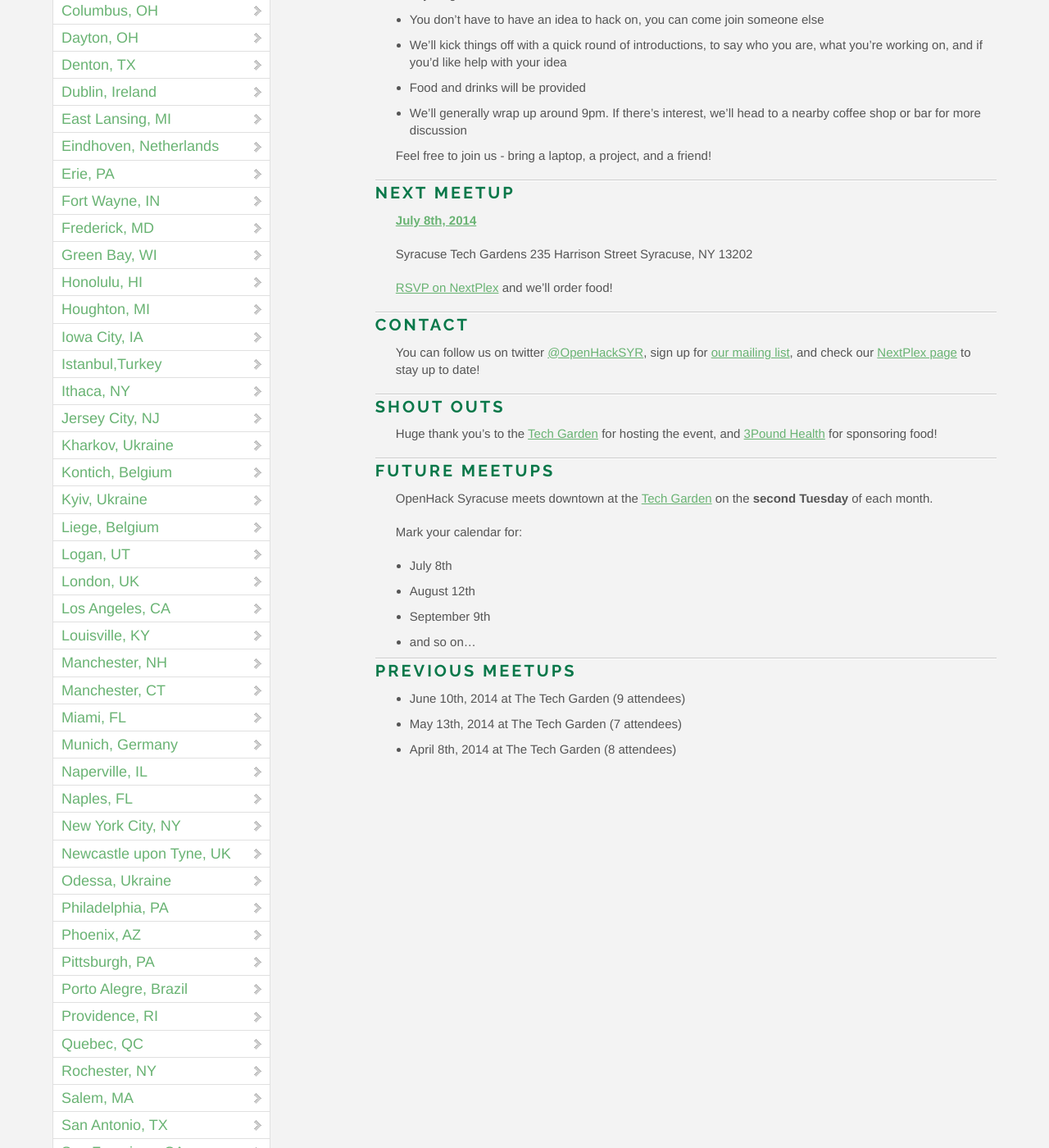
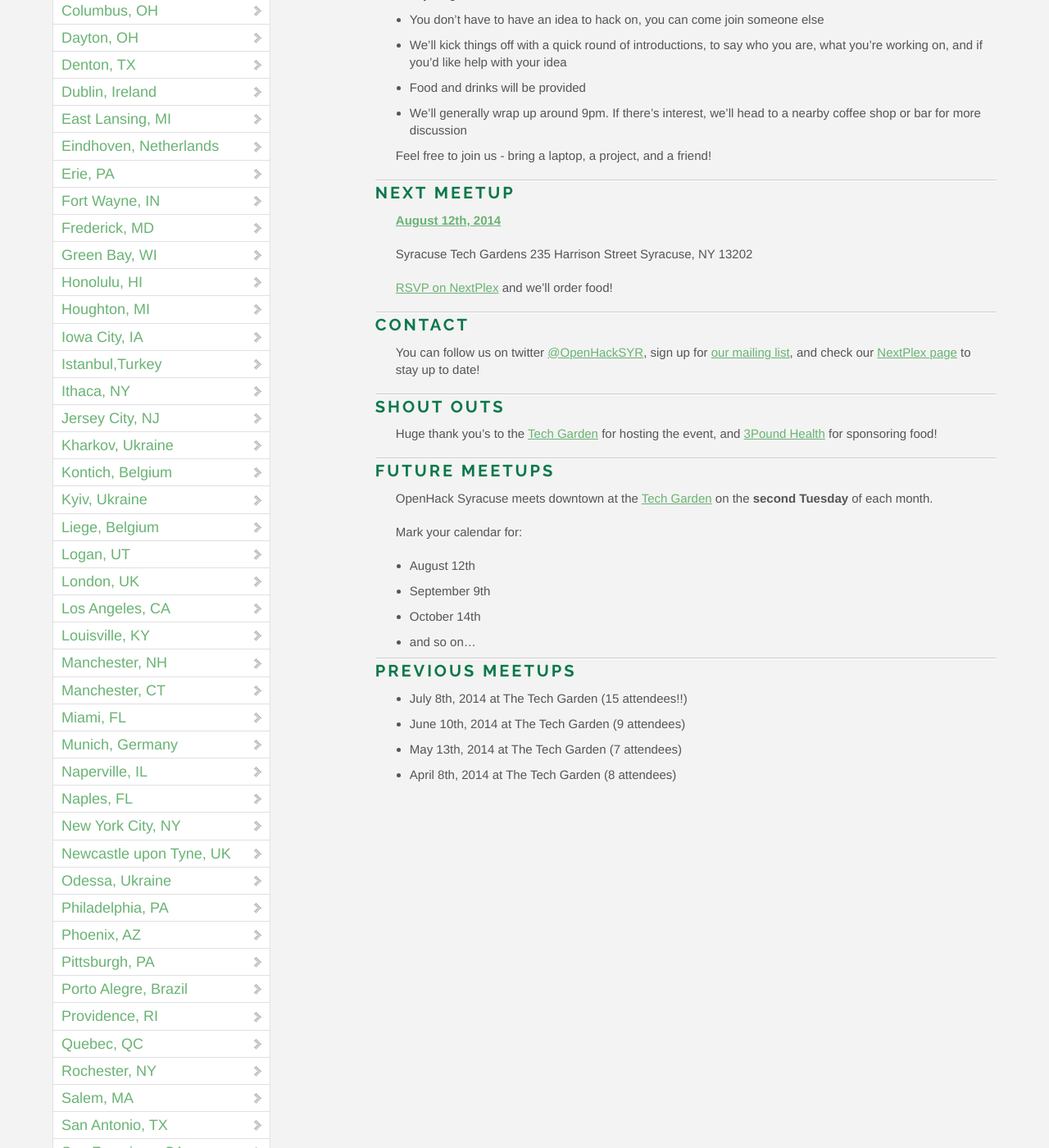
Before and after one commit to OpenHack/openhack.github.com, a Jekyll site: the page built from syracuse/index.markdown, in a window 1280 px wide and 1400 px high, scrolled down 949 px. Shown: the whole window at 82% size. Built offline with Jekyll 4.4.1, drawn with Linux system fonts in a browser that asks for light colours; nearby versions of some CDN libraries; comment, search, counter and statistics services are not loaded.

Commit message:
Updated for August Meetup

```diff
--- a/syracuse/index.markdown
+++ b/syracuse/index.markdown
@@ -24,13 +25,13 @@ Here's how OpenHack works:
 Feel free to join us - bring a laptop, a project, and a friend!
 
 ### Next Meetup
-[**July 8th, 2014**](http://nextplex.com/syracuse-ny/groups/openhack-syracuse/events/17706-openhack-4)
+[**August 12th, 2014**](http://nextplex.com/syracuse-ny/groups/openhack-syracuse/events/18881-openhack-5)
 
 Syracuse Tech Gardens
 235 Harrison Street
 Syracuse, NY 13202
 
-[RSVP on NextPlex](http://nextplex.com/syracuse-ny/groups/openhack-syracuse/events/17706-openhack-4) and we'll order food!
+[RSVP on NextPlex](http://nextplex.com/syracuse-ny/groups/openhack-syracuse/events/18881-openhack-5) and we'll order food!
 
 ### Contact
 You can follow us on twitter [@OpenHackSYR](http://twitter.com/OpenHackSYR), sign up for [our mailing list](http://eepurl.com/TEpWD), and check our [NextPlex page](http://nextplex.com/syracuse-ny/groups/openhack-syracuse) to stay up to date!
@@ -43,12 +44,13 @@ OpenHack Syracuse meets downtown at the [Tech Garden](http://www.thetechgarden.c
 
 Mark your calendar for:
 
-* July 8th
 * August 12th
 * September 9th
+* October 14th
 * and so on...
 
 ### Previous meetups
+- July 8<sup>th</sup>, 2014 at The Tech Garden (15 attendees!!)
 - June 10<sup>th</sup>, 2014 at The Tech Garden (9 attendees)
 - May 13<sup>th</sup>, 2014 at The Tech Garden (7 attendees)
 - April 8<sup>th</sup>, 2014 at The Tech Garden (8 attendees)
```
Also changed, not shown: other parts of syracuse/index.markdown (+2 -1 lines).
